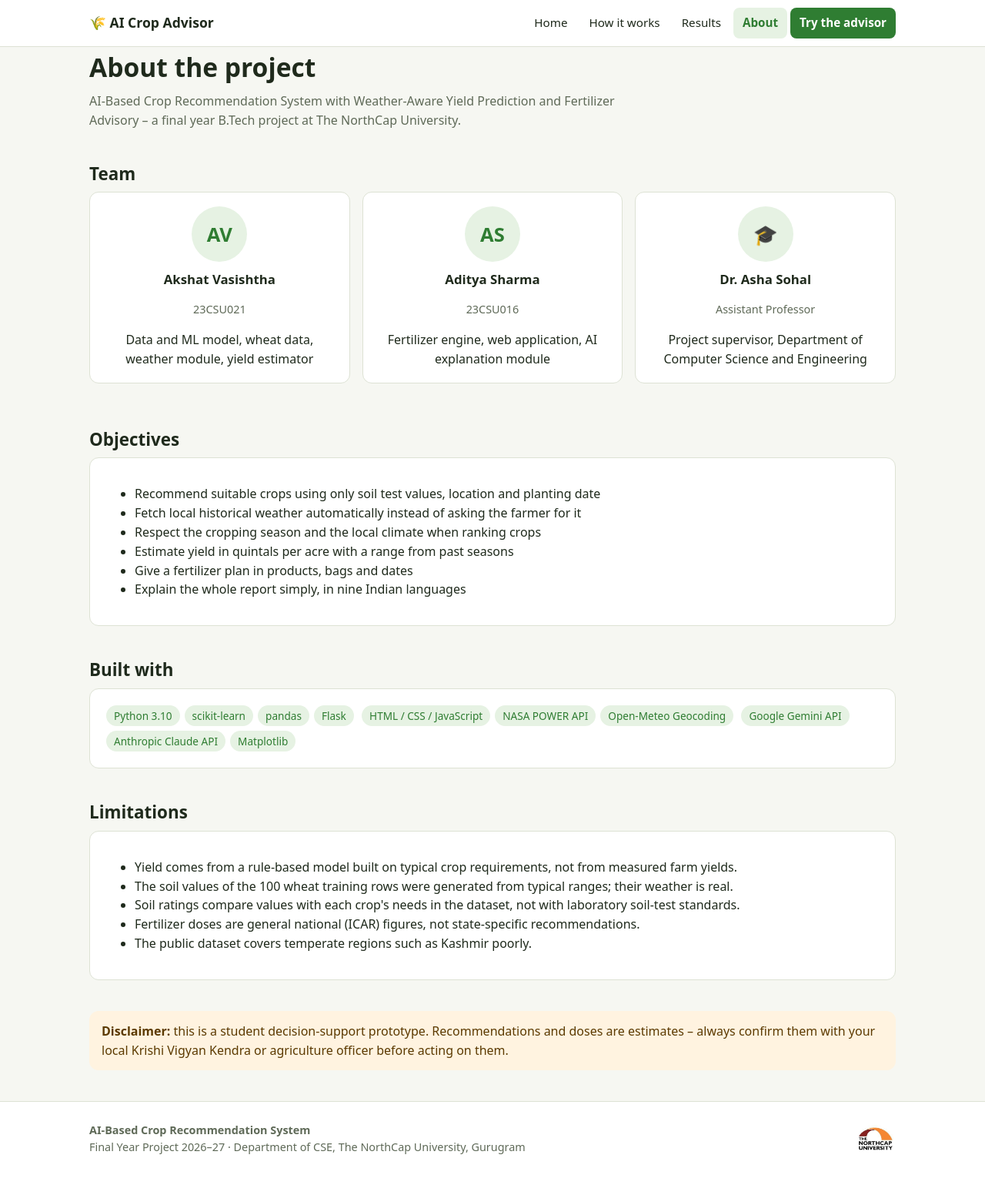
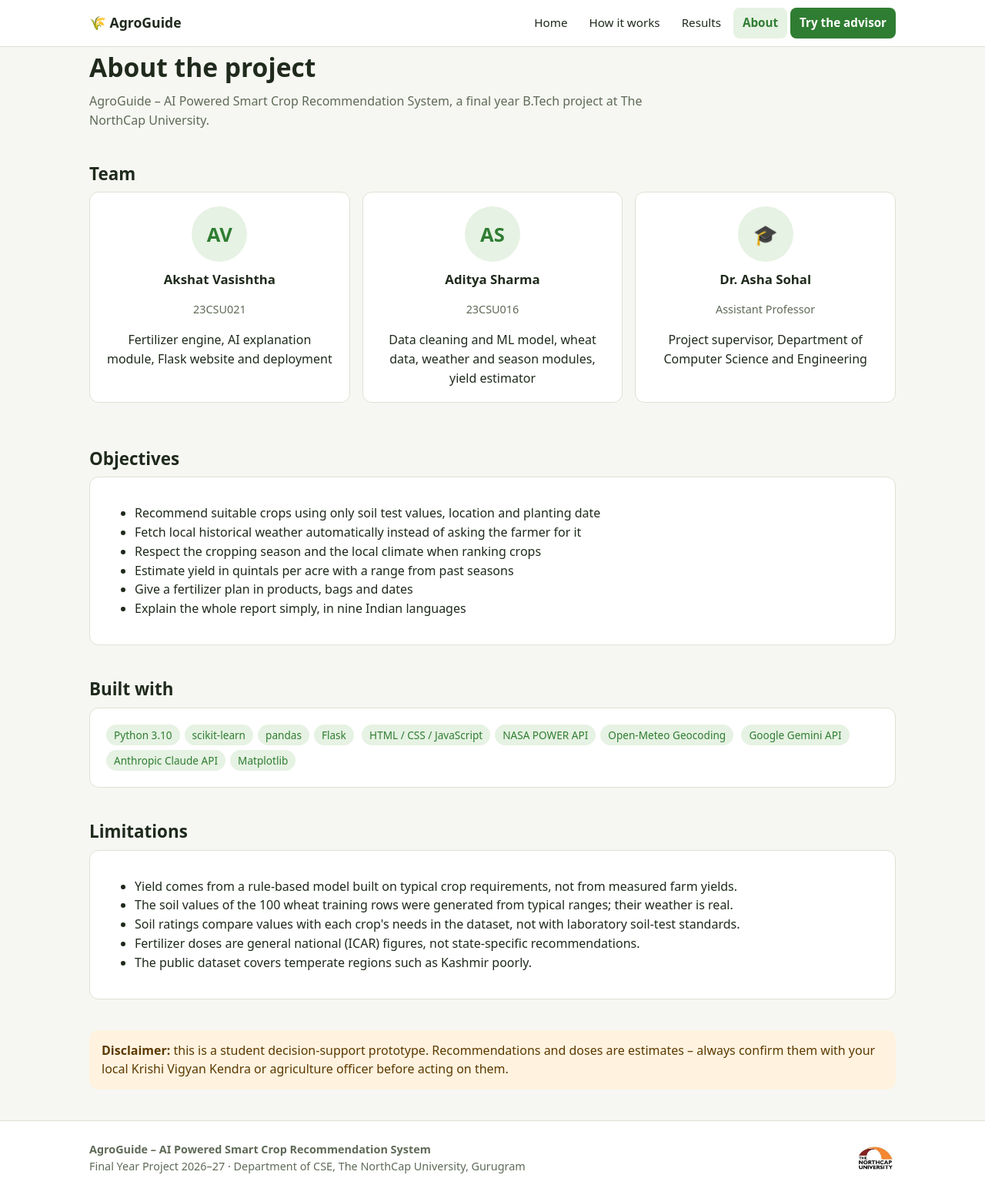
Before and after one commit to Fooldivinedragon/ai-crop-advisor, a Flask app: page /about in a window 1280 px wide. Shown: the whole page at 77% size. Before the commit the page ends 1499 px from the top, so only its background shows below. Run offline with Flask 3, Linux system fonts and the light colour scheme.

Commit message:
Rename website to AgroGuide and update team roles
Co-Authored-By: Claude Opus 5.5 <noreply@anthropic.com>

```diff
--- a/templates/about.html
+++ b/templates/about.html
@@ -1,9 +1,9 @@
 {% extends "base.html" %}
-{% block title %}About – AI Crop Advisor{% endblock %}
+{% block title %}About – AgroGuide{% endblock %}
 {% block content %}
 <div class="page-head">
   <h1>About the project</h1>
-  <p>AI-Based Crop Recommendation System with Weather-Aware Yield Prediction and Fertilizer Advisory – a final year B.Tech project at The NorthCap University.</p>
+  <p>AgroGuide – AI Powered Smart Crop Recommendation System, a final year B.Tech project at The NorthCap University.</p>
 </div>
 
 <section class="block">
@@ -13,13 +13,13 @@
       <div class="avatar">AV</div>
       <h3>Akshat Vasishtha</h3>
       <p class="muted">23CSU021</p>
-      <p>Data and ML model, wheat data, weather module, yield estimator</p>
+      <p>Fertilizer engine, AI explanation module, Flask website and deployment</p>
     </div>
     <div class="card person">
       <div class="avatar">AS</div>
       <h3>Aditya Sharma</h3>
       <p class="muted">23CSU016</p>
-      <p>Fertilizer engine, web application, AI explanation module</p>
+      <p>Data cleaning and ML model, wheat data, weather and season modules, yield estimator</p>
     </div>
     <div class="card person">
       <div class="avatar">🎓</div>
--- a/templates/advisor.html
+++ b/templates/advisor.html
@@ -1,5 +1,5 @@
 {% extends "base.html" %}
-{% block title %}Crop Advisor – AI Crop Advisor{% endblock %}
+{% block title %}Crop Advisor – AgroGuide{% endblock %}
 {% block content %}
 <div class="page-head">
   <h1>Crop Advisor</h1>
--- a/templates/base.html
+++ b/templates/base.html
@@ -3,14 +3,14 @@
 <head>
 <meta charset="utf-8">
 <meta name="viewport" content="width=device-width, initial-scale=1">
-<title>{% block title %}AI Crop Advisor{% endblock %}</title>
+<title>{% block title %}AgroGuide{% endblock %}</title>
 <meta name="description" content="AI-based crop recommendation, yield estimation and fertilizer advisory for Indian farmers.">
 <link rel="stylesheet" href="{{ url_for('static', filename='css/site.css') }}">
 </head>
 <body>
 <header class="site-header">
   <nav class="wrap nav" aria-label="Main">
-    <a class="brand" href="{{ url_for('home') }}">🌾 AI Crop Advisor</a>
+    <a class="brand" href="{{ url_for('home') }}">🌾 AgroGuide</a>
     <button class="menu-toggle" aria-label="Open menu" aria-expanded="false" onclick="const l=document.getElementById('nav-links');l.classList.toggle('open');this.setAttribute('aria-expanded',l.classList.contains('open'))">☰</button>
     <ul class="nav-links" id="nav-links">
       {% set pages = [('home', 'Home'), ('how_it_works', 'How it works'), ('results', 'Results'), ('about', 'About')] %}
@@ -29,7 +29,7 @@
 <footer class="site-footer">
   <div class="wrap">
     <div>
-      <strong>AI-Based Crop Recommendation System</strong><br>
+      <strong>AgroGuide – AI Powered Smart Crop Recommendation System</strong><br>
       Final Year Project 2026–27 · Department of CSE, The NorthCap University, Gurugram
     </div>
     <img src="{{ url_for('static', filename='img/ncu_logo.png') }}" alt="The NorthCap University logo">
--- a/templates/home.html
+++ b/templates/home.html
@@ -1,5 +1,5 @@
 {% extends "base.html" %}
-{% block title %}AI Crop Advisor – crop, yield and fertilizer advice for farmers{% endblock %}
+{% block title %}AgroGuide – crop, yield and fertilizer advice for farmers{% endblock %}
 {% block content %}
 {% set rf = ev.models | selectattr('model', 'equalto', 'Random Forest') | first %}
 <section class="hero">
--- a/templates/how_it_works.html
+++ b/templates/how_it_works.html
@@ -1,5 +1,5 @@
 {% extends "base.html" %}
-{% block title %}How it works – AI Crop Advisor{% endblock %}
+{% block title %}How it works – AgroGuide{% endblock %}
 {% block content %}
 <div class="page-head">
   <h1>How it works</h1>
--- a/templates/results.html
+++ b/templates/results.html
@@ -1,5 +1,5 @@
 {% extends "base.html" %}
-{% block title %}Results – AI Crop Advisor{% endblock %}
+{% block title %}Results – AgroGuide{% endblock %}
 {% block content %}
 {% set rf = ev.models | selectattr('model', 'equalto', 'Random Forest') | first %}
 {% set of = ev.overfit %}
```
Also changed, not shown: README.md.
